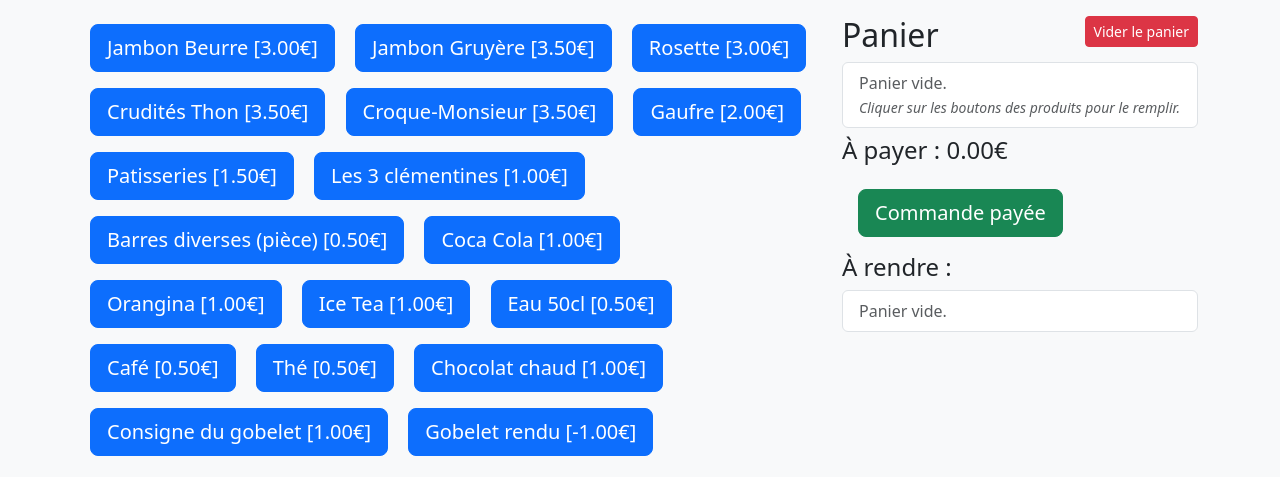
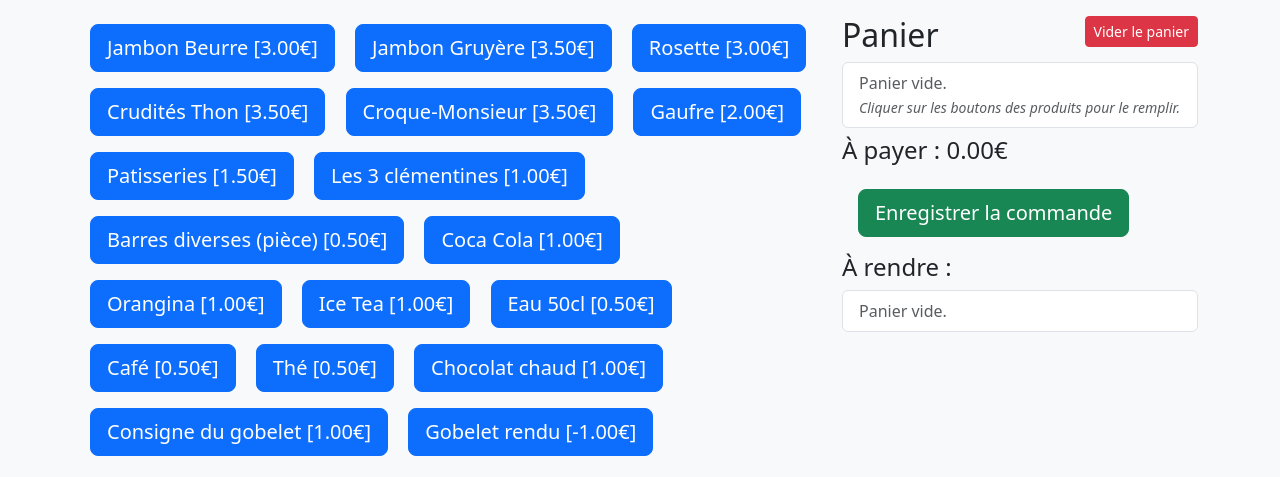
Before and after one commit to PatBriPerso/adg-buvette, a Flask app: page /buvette in a window 1280 px wide. Shown: the part 56-533 px from the top of the page. Run offline with Flask 3, Linux system fonts and the light colour scheme; the visitor is signed in with stand-in values (Sample User, id 1).

Commit message:
Changer `Commande payée` par `Enregistrer la commande`

```diff
--- a/templates/index.html
+++ b/templates/index.html
@@ -24,7 +24,7 @@
     <ul id="cart" class="list-group mb-2"></ul>
     <h4>À payer : <span id="total">0.00</span>€</h4>
     <div>
-      <button id="send" class="btn btn-success btn-lg m-3">Commande payée</button>
+      <button id="send" class="btn btn-success btn-lg m-3">Enregistrer la commande</button>
     </div>
 
     <h4>À rendre :</h4>
```
